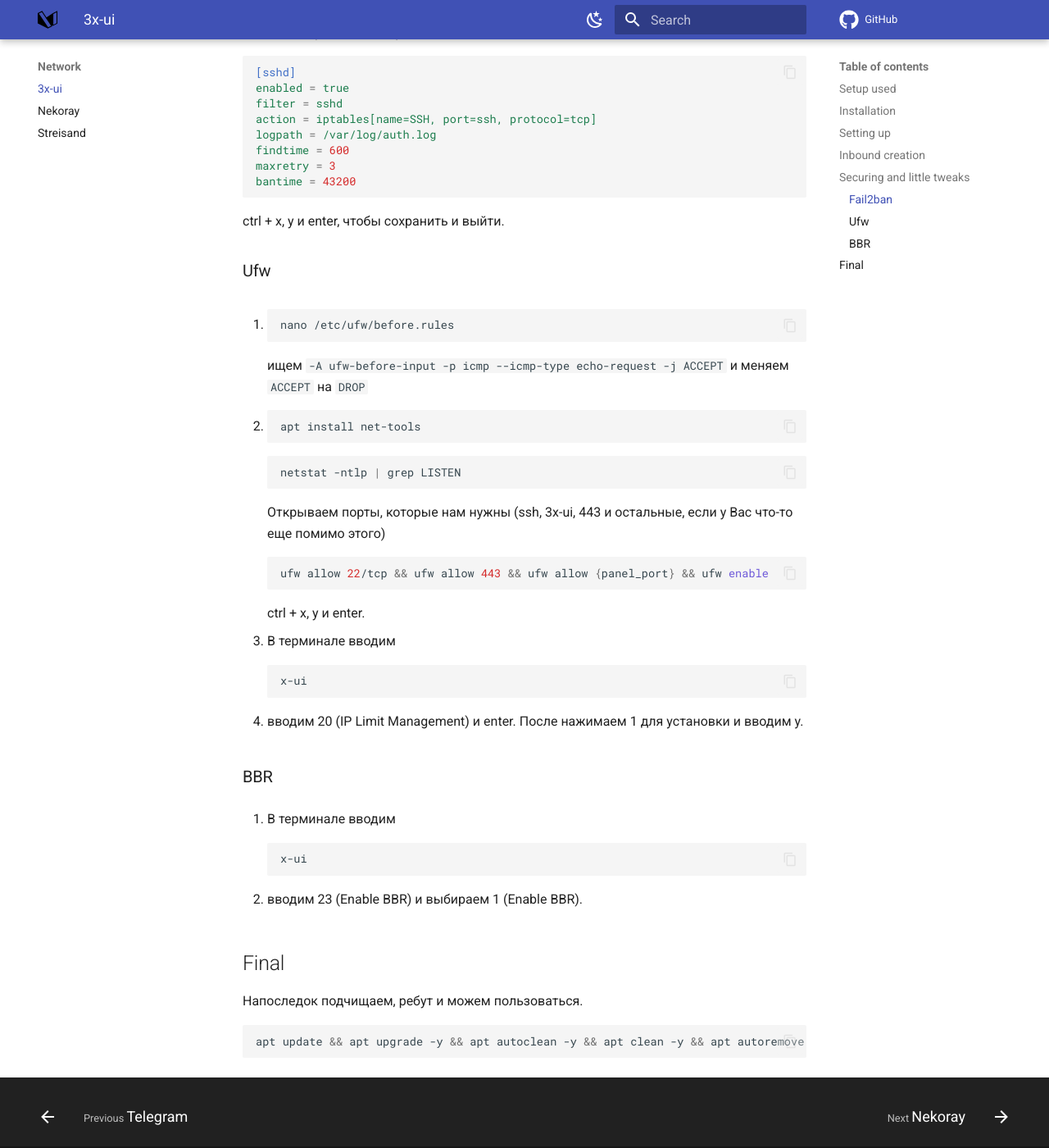
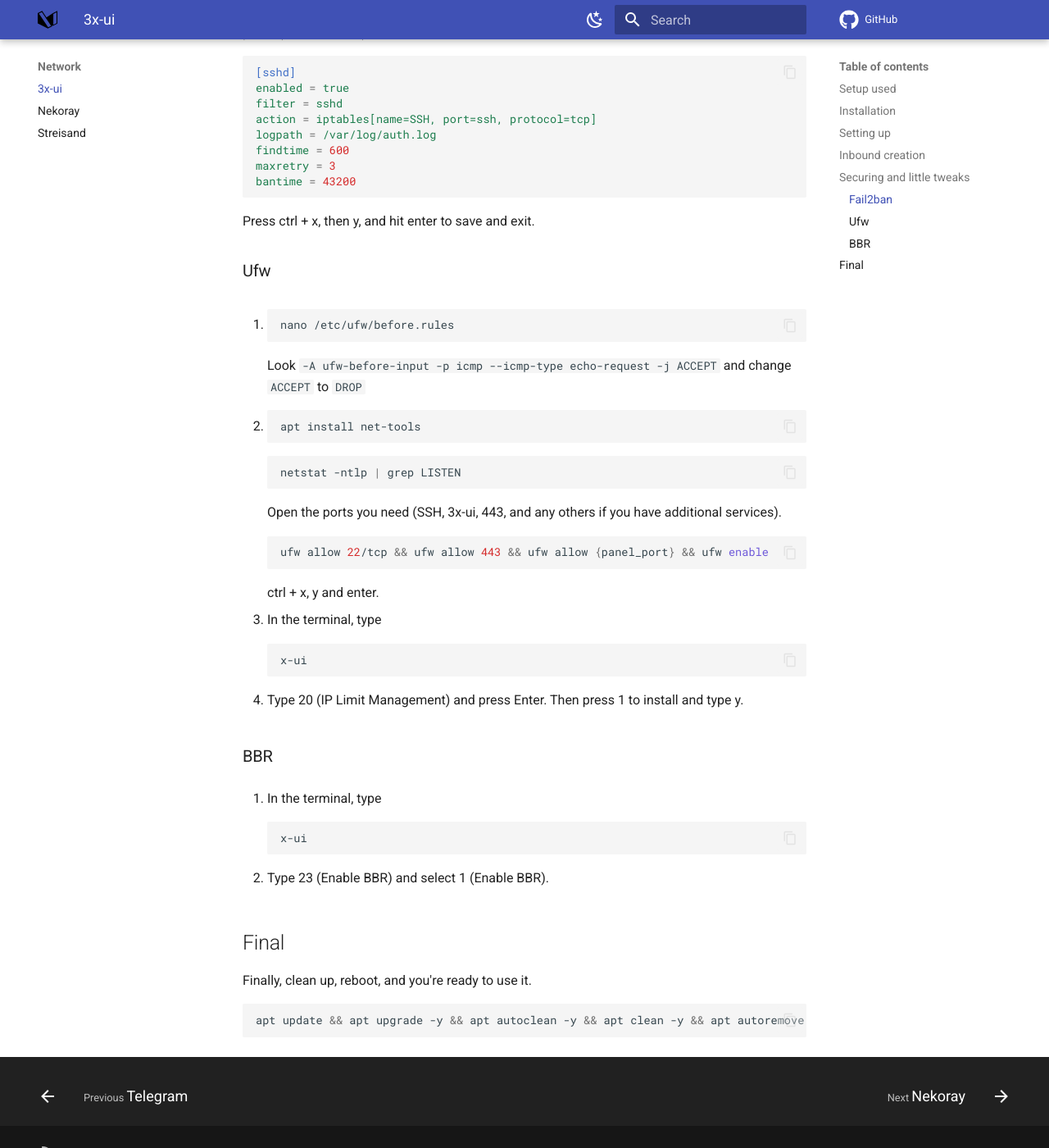
Before and after one commit to TeamDominant/Wiki-mkdocs, an MkDocs documentation site: the page built from docs/3x-ui.md, in a window 1280 px wide and 1400 px high, scrolled down 2054 px. Shown: the whole window at 82% size. Built offline with MkDocs 1.6.1 and Material for MkDocs 9.7.7, drawn with Linux system fonts in a browser that asks for light colours; comment, search, counter and statistics services are not loaded.

Commit message:
Translation

````diff
--- a/docs/3x-ui.md
+++ b/docs/3x-ui.md
@@ -68,8 +68,8 @@
 apt install fail2ban -y && apt install ufw -y
 ```
 
-После `touch /etc/fail2ban/jail.local && nano /etc/fail2ban/jail.local`
-Копируем и вставляем (ctrl + shift + v):
+After runnig `touch /etc/fail2ban/jail.local && nano /etc/fail2ban/jail.local`
+Copy and paste (ctrl + shift + v):
 
 ```nginx
 [sshd]
@@ -82,7 +82,7 @@
 bantime = 43200
 ```
 
-ctrl + x, y и enter, чтобы сохранить и выйти.
+Press ctrl + x, then y, and hit enter to save and exit.
 
 ### Ufw
 
@@ -90,7 +90,7 @@
 ```bash
 nano /etc/ufw/before.rules
 ```
-ищем `-A ufw-before-input -p icmp --icmp-type echo-request -j ACCEPT` и меняем `ACCEPT` на `DROP`
+Look `-A ufw-before-input -p icmp --icmp-type echo-request -j ACCEPT` and change `ACCEPT` to `DROP`
 
 2.
 ```bash
@@ -99,31 +99,31 @@
 ```bash
 netstat -ntlp | grep LISTEN
 ```
-Открываем порты, которые нам нужны (ssh, 3x-ui, 443 и остальные, если у Вас что-то еще помимо этого)
+Open the ports you need (SSH, 3x-ui, 443, and any others if you have additional services).
 ```bash
 ufw allow 22/tcp && ufw allow 443 && ufw allow {panel_port} && ufw enable
 ```
-ctrl + x, y и enter.
+ctrl + x, y and enter.
 
-3. В терминале вводим
+3. In the terminal, type
 ```bash
 x-ui
 ```
 
-4. вводим 20 (IP Limit Management) и enter. После нажимаем 1 для установки и вводим y.
+4. Type 20 (IP Limit Management) and press Enter. Then press 1 to install and type y.
 
 ### BBR
 
-1. В терминале вводим
+1. In the terminal, type
 ```bash
 x-ui
 ```
 
-2. вводим 23 (Enable BBR) и выбираем 1 (Enable BBR).
+2. Type 23 (Enable BBR) and select 1 (Enable BBR).
 
 ## Final
 
-Напоследок подчищаем, ребут и можем пользоваться.
+Finally, clean up, reboot, and you're ready to use it.
 ```bash
 apt update && apt upgrade -y && apt autoclean -y && apt clean -y && apt autoremove -y && reboot
 ```
````
